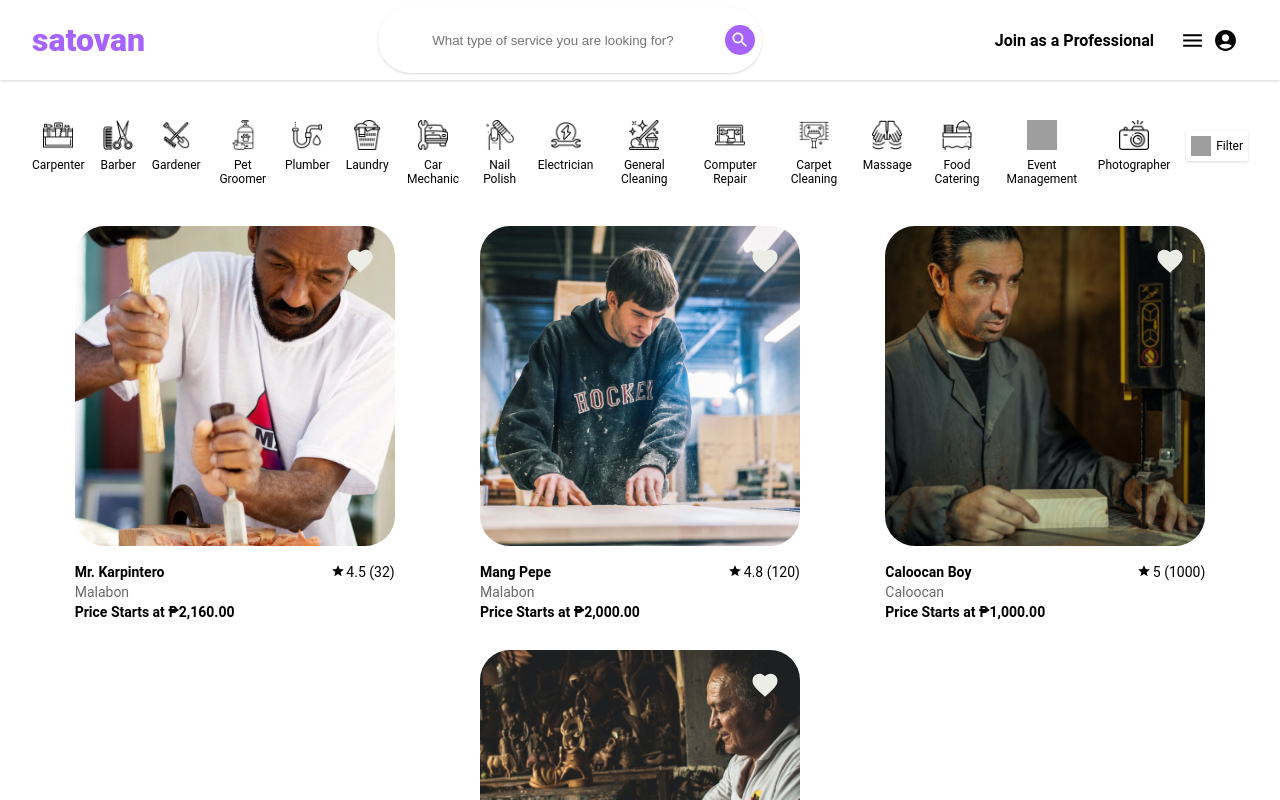
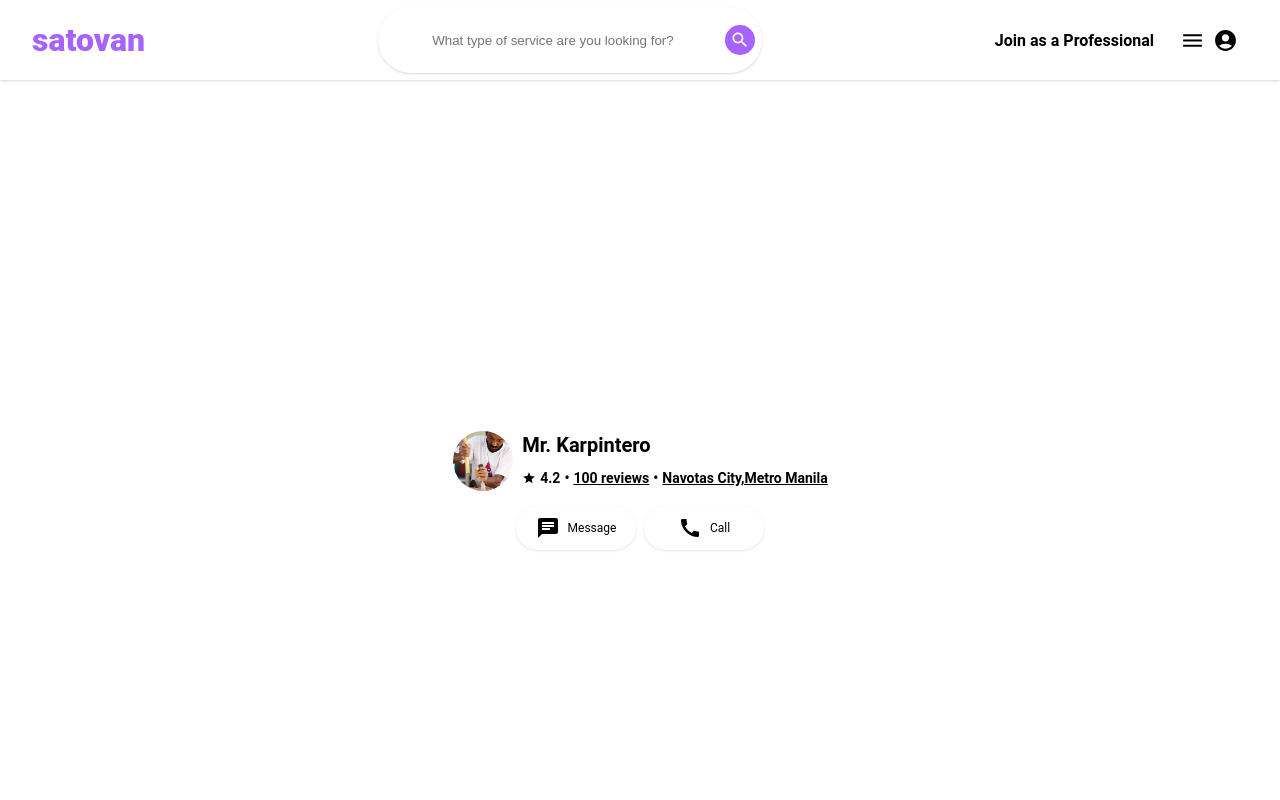
Before and after one commit to iampjgb/satovan_, a React (Create React App) app in the folder frontend/: page / in a window 1280 px wide. Shown: the top 800 px of the page. Built offline with nearby package versions, Linux system fonts and the light colour scheme; grey boxes are pictures that could not be loaded.

Commit message:
added service provider page and avatar

```diff
--- a/frontend/src/App.js
+++ b/frontend/src/App.js
@@ -4,14 +4,18 @@ import { Navbar } from "./components/Navbar/Navbar";
 import { SearchBar } from "./components/SearchBar/SearchBar";
 import { CategoryNav } from "./components/CategoryNav/CategoryNav";
 import { ServiceList } from "./components/ServiceList/ServiceList";
+import { ServiceProviderAvatar } from "./components/ServiceProviderPage/ServiceProviderAvatar.jsx";
+import { ServiceProviderOffers } from "./components/ServiceProviderPage/ServiceProviderOffers";
 
 
 function App() {
   return (
     <div className="App">
       <Navbar/>
-      <CategoryNav/>
-      <ServiceList/>
+      {/* <CategoryNav/> */}
+      {/* <ServiceList/> */}
+      <ServiceProviderAvatar/>
+      {/* <ServiceProviderOffers/> */}
       {/* <Register/>
       <Login/> */}
     </div>
--- a/frontend/src/components/SearchBar/SearchBar.jsx
+++ b/frontend/src/components/SearchBar/SearchBar.jsx
@@ -11,7 +11,7 @@ export const SearchBar = () => {
                 <RoomIcon className='searchbar-icons'/>
             </div> */}
             <div className='searchbar-right'>
-                <input type="text" placeholder='What type of service you are looking for?' />
+                <input type="text" placeholder='What type of service are you looking for?' />
                 <SearchIcon className='searchbar-icons'/>
             </div>
         </form>
--- a/frontend/src/components/ServiceList/ServiceList.jsx
+++ b/frontend/src/components/ServiceList/ServiceList.jsx
@@ -13,7 +13,7 @@ const serviceItems=[
     {
     id:1,
     name:'Mr. Karpintero',
-    area:'Malabon',
+    area:'Navotas',
     price:2160,
     image:require('/Users/paulbaron/CAPSTONE/frontend/src/assets/services/carpenter.webp'),
     rate:4.5,
@@ -46,6 +46,43 @@ const serviceItems=[
     rate:4.2,
     rateCount:420
     },
+    {
+        id:5,
+        name:'Mr. Karpintero',
+        area:'Navotas',
+        price:2160,
+        image:require('/Users/paulbaron/CAPSTONE/frontend/src/assets/services/carpenter.webp'),
+        rate:4.5,
+        rateCount:32
+        },
+        {
+        id:6,
+        name:'Mang Pepe',
+        area:'Malabon',
+        price:2000,
+        image:require('/Users/paulbaron/CAPSTONE/frontend/src/assets/services/carpenter_2.jpeg'),
+        rate:4.8,
+        rateCount:120
+        },
+        {
+        id:7,
+        name:'Caloocan Boy',
+        area:'Caloocan',
+        price:1000,
+        image:require('/Users/paulbaron/CAPSTONE/frontend/src/assets/services/carpenter_3.jpeg'),
+        rate:5,
+        rateCount:1000
+        },
+        {
+        id:8,
+        name:'Batang Tondo',
+        area:'Manila',
+        price:1700,
+        image:require('/Users/paulbaron/CAPSTONE/frontend/src/assets/services/carpenter_4.jpeg'),
+        rate:4.2,
+        rateCount:420
+        },
+
 
 ];
 
--- a/frontend/src/components/ServiceList/serviceList.scss
+++ b/frontend/src/components/ServiceList/serviceList.scss
@@ -23,6 +23,7 @@ rgba(0, 0, 0, 0.06) 0px 1px 2px 0px;
             object-fit: cover;
             border-radius: 30px;
             cursor: pointer;
+            background-color: gray;
             &:hover {
                 filter: brightness(80%);
             }
--- /dev/null
+++ b/frontend/src/components/ServiceProviderPage/ServiceProviderAvatar.jsx
@@ -0,0 +1,37 @@
+import './serviceprovider.scss';
+import StarIcon from '@mui/icons-material/Star';
+import ChatIcon from '@mui/icons-material/Chat';
+import CallIcon from '@mui/icons-material/Call';
+
+export const ServiceProviderAvatar = () => {
+    return (
+        <div className='container'>
+            <div className='serviceProviderAvatar'>
+                <div className='header'>
+                    <div className='profile'><img src={require('/Users/paulbaron/CAPSTONE/frontend/src/assets/services/carpenter.webp')} alt="Mr. Karpintero" /></div>
+                </div>
+                <div className='header-info'>
+                    <h1>Mr. Karpintero</h1>
+                    <div className='details'>
+                        <StarIcon className='star-icon'/>
+                        <span className='star-rate'>4.2</span>
+                        <span>•</span>
+                        <span className='review-counts'>100 reviews</span>
+                        <span>•</span>
+                        <span className='address'>Navotas City,Metro Manila</span>
+                    </div>
+                </div>
+            </div>
+            <div className='contact'>
+                <div className='message'>
+                    <ChatIcon/>
+                    <span>Message</span>
+                </div>
+                <div className='message'>
+                    <CallIcon/>
+                    <span>Call</span>
+                </div>
+            </div>
+        </div>
+    )
+}
--- /dev/null
+++ b/frontend/src/components/ServiceProviderPage/ServiceProviderOffers.jsx
@@ -0,0 +1,7 @@
+import './serviceprovideroffers.scss';
+
+export const ServiceProviderOffers = () => {
+    return (
+    <div className='ServiceProviderOffers'>ServiceProviderOffers</div>
+    )
+}
--- /dev/null
+++ b/frontend/src/components/ServiceProviderPage/serviceprovider.scss
@@ -0,0 +1,75 @@
+$base-color: #A763FF;
+$base-box-shadow:rgba(0, 0, 0, 0.1) 0px 1px 3px 0px;
+// body * {
+//     border: 1px solid pink;
+// }
+.container {
+    min-height: 200px;
+    display: flex;
+    flex-direction: column;
+    .serviceProviderAvatar {
+        width: 95vw;
+        display: flex;
+        margin: 0 auto;
+        justify-content: center;
+        margin-top: 20px;
+        min-height: fit-content;
+        gap: 0.5rem;
+        .header {
+            display: flex;
+            .profile {
+                img {
+                    width: 60px;
+                    height: 60px;
+                    object-fit: cover;
+                    border-radius: 50%;
+                    border: 1px solid white;
+                }
+            }
+        }
+        .header-info {
+            h1 {
+                font-size: 20px;
+                margin-top: 3px;
+            }
+            .details {
+                display: flex;
+                align-items: center;
+                gap: .25rem;
+                font-size: 14px;
+                font-weight: bold;
+                .review-counts,
+                .address {
+                    text-decoration: underline;
+                    cursor: pointer;
+                }
+                .star-icon {
+                    font-size: 14px;
+                }
+            }
+        }
+    }
+    .contact {
+        display: flex;
+        gap: .5rem;
+        .message,
+        .call {
+            margin: 0 auto;
+            margin-top: 10px;
+            padding: 10px;
+            width: 100px;
+            gap: .5rem;
+            align-items: center;
+            justify-content: center;
+            display: flex;
+            border-radius: 30px;
+            font-size: 12px;
+            box-shadow: $base-box-shadow;
+            cursor: pointer;
+            &:hover {
+                background-color: $base-color;
+                color: white;
+            }
+        }
+    }
+}
--- /dev/null
+++ b/frontend/src/components/ServiceProviderPage/serviceprovideroffers.scss
@@ -0,0 +1,12 @@
+$base-color: #A763FF;
+$base-box-shadow:rgba(0, 0, 0, 0.1) 0px 1px 3px 0px;
+// body * {
+//     border: 1px solid pink;
+// }
+.ServiceProviderOffers {
+    margin: 0 auto;
+    margin-top: 20px;
+    height: 40px;
+    width: 100px;
+    background-color: $base-color;
+}
```
